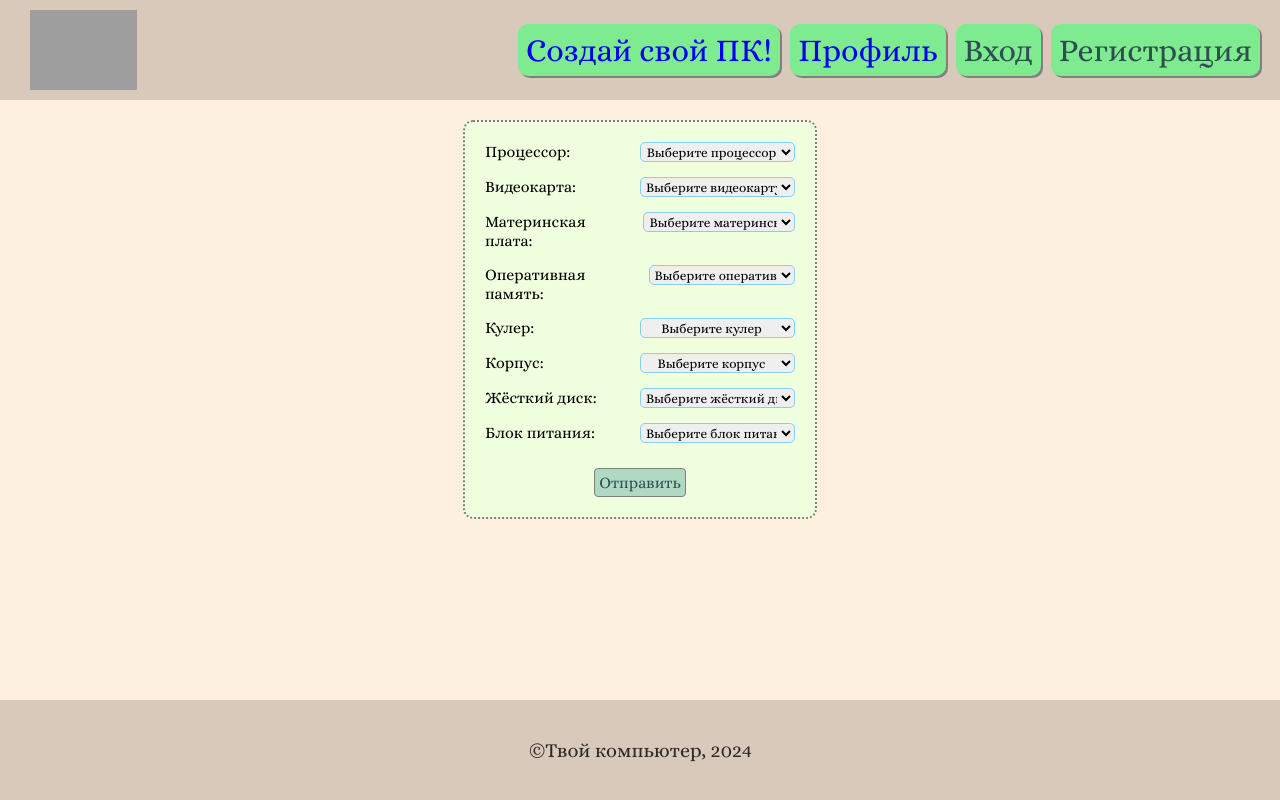
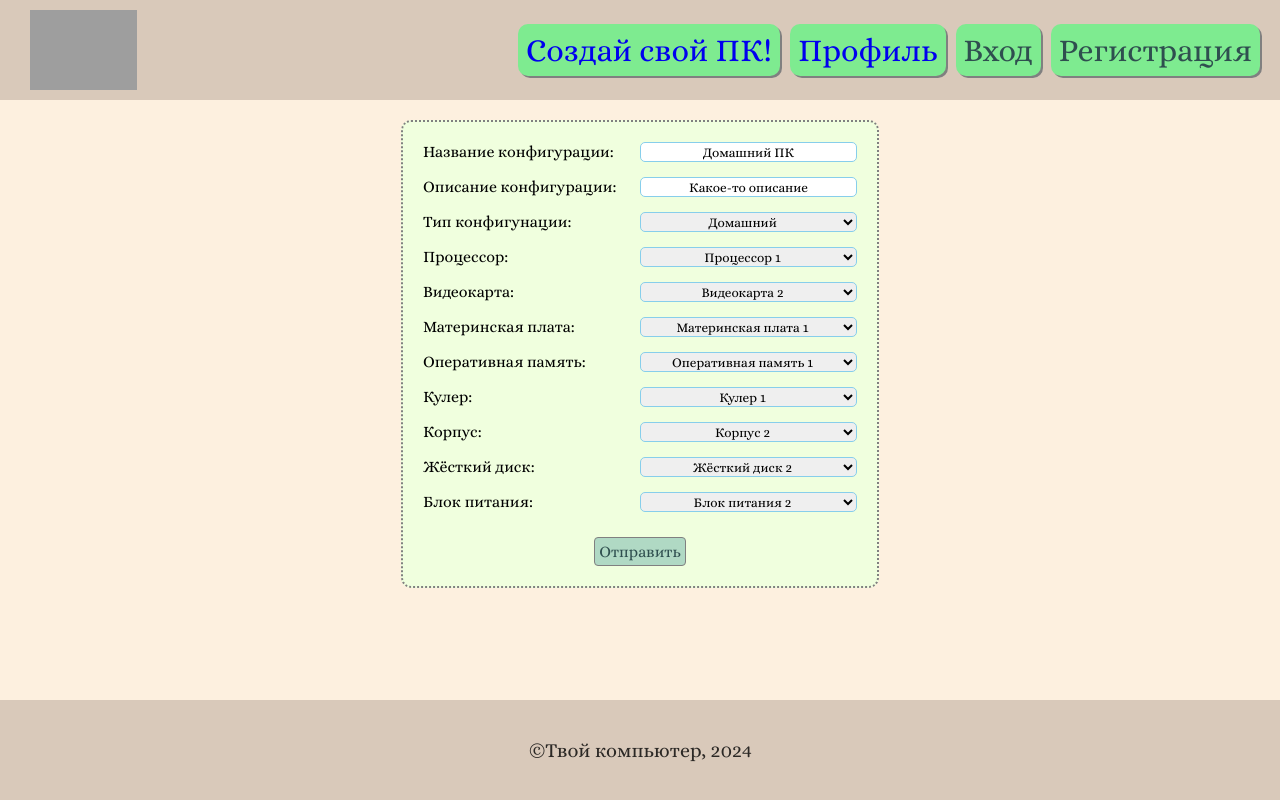
Before and after one commit to Vano3228/your_PC, a React (Create React App) app: page /create in a window 1280 px wide. Built offline with nearby package versions, Linux system fonts and the light colour scheme; grey boxes are pictures that could not be loaded.

Commit message:
Draft Набросан ComponentItem, начат Profile

```diff
--- a/src/App.js
+++ b/src/App.js
@@ -8,12 +8,25 @@ import CreateForm from "./components/CreateForm/CreateForm";
 import ProfilePage from "./components/ProfilePage/ProfilePage";
 
 function App() {
+    const pc = {
+        title: 'Домашний ПК',
+        description: 'Какое-то описание',
+        type: 'home',
+        cpu: '1',
+        gpu: '2',
+        ram: '1',
+        case: '2',
+        powerSupply: '2',
+        cpuCooler: '1',
+        hardDrive: '2',
+        motherboard: '1'
+    }
   return (
       <BrowserRouter>
           <div className="App">
               <Header/>
               <Routes>
-                  <Route element={<CreateForm />} path='create'/>
+                  <Route element={<CreateForm pc={pc}/>} path='create'/>
                   <Route element={<ProfilePage />} path='profile'/>
                   <Route element={<MainPage />} path='*'/>
               </Routes>
--- /dev/null
+++ b/src/components/ComponentItem/ComponentItem.js
@@ -0,0 +1,16 @@
+import './ComponentItem.scss'
+function ComponentItem({component}){
+    return(
+        <div className="component-item">
+            <h3>{component.name}</h3>
+            <p>{component.characteristics}</p>
+            <p>Магазин {component.shop}</p>
+            <a href={component.url} target={'_blank'}>
+                Ссылка на товар
+            </a>
+            <p className={'price'}>{component.price}</p>
+        </div>
+    )
+}
+
+export default ComponentItem
--- /dev/null
+++ b/src/components/ComponentItem/ComponentItem.scss
@@ -0,0 +1,9 @@
+.component-item {
+  border: 1px solid black;
+  padding: 5px;
+  display: flex;
+  flex-direction: column;
+  gap: 5px;
+  background-color: #F0FFDE;
+  border-radius: 10px;
+}
--- a/src/components/CreateForm/CreateForm.js
+++ b/src/components/CreateForm/CreateForm.js
@@ -2,16 +2,8 @@ import React, { useState } from 'react';
 import axios from "axios";
 import './CreateForm.scss'
 
-function CreateForm() {    const [configPC, setConfigPC] = useState({
-        cpu: '',
-        gpu: '',
-        ram: '',
-        case: '',
-        powerSupply: '',
-        cpuCooler: '',
-        hardDrive: '',
-        motherboard: ''
-    });
+function CreateForm({mode, pc = {}}) {
+    const [configPC, setConfigPC] = useState(pc);
 
     const handleComponentChange = (event) => {
         const { name, value } = event.target;
@@ -28,68 +20,84 @@ function CreateForm() {    const [configPC, setConfigPC] = useState({
         <div className="create-form">
             <form onSubmit={handleSubmit}>
                 <label>
+                    Название конфигурации:
+                    <input name='title' type="text" onChange={handleComponentChange} value={configPC.title}/>
+                </label>
+                <label>
+                    Описание конфигурации:
+                    <input name='description' value={configPC.description} type="text" onChange={handleComponentChange}/>
+                </label>
+                <label>
+                    Тип конфигунации:
+                    <select name="type" value={configPC.type} onChange={handleComponentChange}>
+                        <option value="">Выберите тип сборки</option>
+                        <option value="game">Игровой</option>
+                        <option value="office">Офисный</option>
+                        <option value="home">Домашний</option>
+                    </select>
+                </label>
+                <label>
                     Процессор:
                     <select name="cpu" value={configPC.cpu} onChange={handleComponentChange}>
                         <option value="">Выберите процессор</option>
-                        <option value="cpu1">Процессор 1</option>
-                        <option value="cpu2">Процессор 2</option>
-                        <option value="cpu2">Процессор 2</option>
+                        <option value="1">Процессор 1</option>
+                        <option value="2">Процессор 2</option>
                     </select>
                 </label>
                 <label>
                     Видеокарта:
                     <select name="gpu" value={configPC.gpu} onChange={handleComponentChange}>
                         <option value="">Выберите видеокарту</option>
-                        <option value="gpu1">Видеокарта 1</option>
-                        <option value="gpu2">Видеокарта 2</option>
+                        <option value="1">Видеокарта 1</option>
+                        <option value="2">Видеокарта 2</option>
                     </select>
                 </label>
                 <label>
                     Материнская плата:
                     <select name="motherboard" value={configPC.motherboard} onChange={handleComponentChange}>
                         <option value="">Выберите материнскую плату</option>
-                        <option value="motherboard1">Материнская плата 1</option>
-                        <option value="motherboard2">Материнская плата 2</option>
+                        <option value="1">Материнская плата 1</option>
+                        <option value="2">Материнская плата 2</option>
                     </select>
                 </label>
                 <label>
                     Оперативная память:
                     <select name="ram" value={configPC.ram} onChange={handleComponentChange}>
                         <option value="">Выберите оперативную память</option>
-                        <option value="ram1">Оперативная память 1</option>
-                        <option value="ram2">Оперативная память 2</option>
+                        <option value="1">Оперативная память 1</option>
+                        <option value="2">Оперативная память 2</option>
                     </select>
                 </label>
                 <label>
                     Кулер:
                     <select name="cpuCooler" value={configPC.cpuCooler} onChange={handleComponentChange}>
                         <option value="">Выберите кулер</option>
-                        <option value="cpuCooler">Кулер 1</option>
-                        <option value="cpuCooler">Кулер 2</option>
+                        <option value="1">Кулер 1</option>
+                        <option value="2">Кулер 2</option>
                     </select>
                 </label>
                 <label>
                     Корпус:
                     <select name="case" value={configPC.case} onChange={handleComponentChange}>
                         <option value="">Выберите корпус</option>
-                        <option value="case1">Корпус 1</option>
-                        <option value="case2">Корпус 2</option>
+                        <option value="1">Корпус 1</option>
+                        <option value="2">Корпус 2</option>
                     </select>
                 </label>
                 <label>
                     Жёсткий диск:
                     <select name="hardDrive" value={configPC.hardDrive} onChange={handleComponentChange}>
                         <option value="">Выберите жёсткий диск</option>
-                        <option value="hardDrive1">Жёсткий диск 1</option>
-                        <option value="hardDrive2">Жёсткий диск 2</option>
+                        <option value="1">Жёсткий диск 1</option>
+                        <option value="2">Жёсткий диск 2</option>
                     </select>
                 </label>
                 <label>
                     Блок питания:
                     <select name="powerSupply" value={configPC.powerSupply} onChange={handleComponentChange}>
                         <option value="">Выберите блок питания</option>
-                        <option value="powerSupply1">Блок питания 1</option>
-                        <option value="powerSupply2">Блок питания 2</option>
+                        <option value="1">Блок питания 1</option>
+                        <option value="2">Блок питания 2</option>
                     </select>
                 </label>
                 <div className="buttons">
--- a/src/components/CreateForm/CreateForm.scss
+++ b/src/components/CreateForm/CreateForm.scss
@@ -11,16 +11,18 @@
         background-color: #F0FFDE;
         padding: 20px;
         border-radius: 10px;
-        width: 25%;
+        width: 35%;
         border: 2px dotted grey;
 
         label {
             display: flex;
             justify-content: space-between;
 
-            select {
+            select,
+            input {
                 height: 20px;
                 width: 50%;
+                box-sizing: border-box;
                 margin-left: 10px;
                 text-align: center;
                 border-radius: 5px;
--- a/src/components/MainPage/MainPage.js
+++ b/src/components/MainPage/MainPage.js
@@ -2,6 +2,7 @@ import React, {useEffect, useState} from 'react'
 import axios from "axios";
 import './MainPage.scss'
 import ItemPC from "./ItemPC/ItemPC";
+import ComponentItem from "../ComponentItem/ComponentItem";
 
 function PCList({type}) {
     const [list, setList] = useState()
@@ -28,12 +29,20 @@ function MainPage() {
             <div className="content">
                 <div className="pc-list-box all">
                     <h3>Все конфигурации</h3>
-                    <PCList type={'all'}/>
+                    {/*<PCList type={'all'}/>*/}
                 </div>
                 <div className="pc-list-box recommended">
                     <h3>Рекоммендованные конфигурации</h3>
-                    <PCList type={'recommended'}/>
+                    {/*<PCList type={'recommended'}/>*/}
                 </div>
+                <ComponentItem component={{
+                    name: "Intel Core i3-10100F",
+                    characteristics: "4 ядра 8 потоков, вся хуйня",
+                    shop: "DNS",
+                    url: "https://www.dns-shop.ru/product/858de36402573330/480-gb-ssd-nakopitel-kingston-a400-sa400s37480g/opinion/",
+                    price: "4999"
+
+                }}/>
             </div>
         </div>
     )
--- a/src/components/ProfilePage/ProfilePage.js
+++ b/src/components/ProfilePage/ProfilePage.js
@@ -1,9 +1,15 @@
 import React from 'react'
 import './ProfilePage.scss'
-function ProfilePage() {
+function ProfilePage({profile}) {
     return(
         <div className="profile-page">
             <h2>Профиль</h2>
+            <p>Логин - {profile.login}</p>
+            <p>E-mail - {profile.mail}</p>
+            <div className="profileConfigs">
+                Ваши сборки
+
+            </div>
         </div>
     )
 }
```
